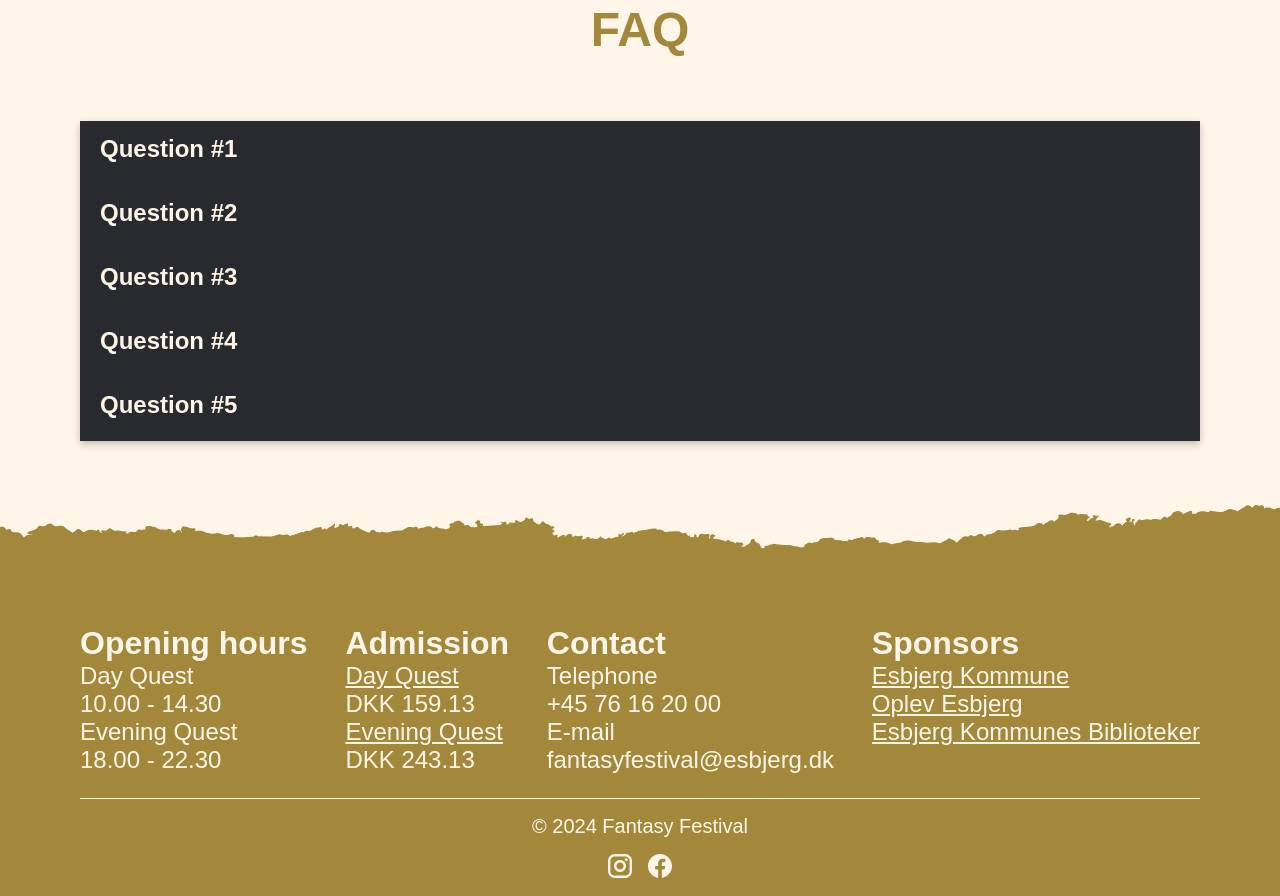
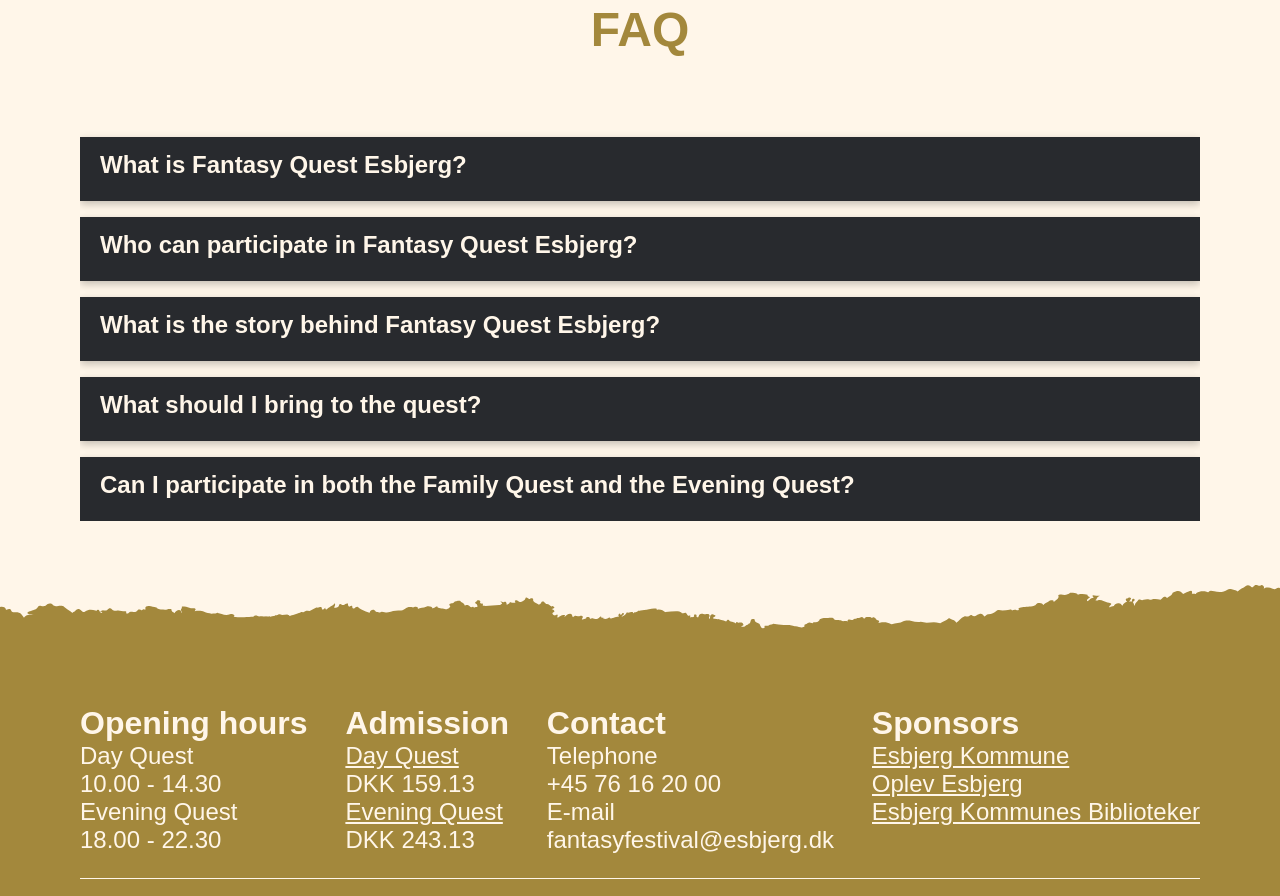
Before and after one commit to reasonsx/fantasy-quest-website, a Vue app in the folder 2nd-sem-project/: page / in a window 1280 px wide. Shown: the part 4300-5196 px from the top of the page. Built offline with nearby package versions, Linux system fonts and the light colour scheme; a web font is replaced by a local one.

Commit message:
faq update

```diff
--- a/2nd-sem-project/src/views/HomeView.vue
+++ b/2nd-sem-project/src/views/HomeView.vue
@@ -100,46 +100,46 @@ import Portals from '../assets/components/Portals.vue';
             <div class="faq">
                 <input type="checkbox" id="section-1" class="accordion-input">
                 <label for="section-1" class="accordion-label">
-                    <p>Question #1</p>
+                    <p>What is Fantasy Quest Esbjerg?</p>
                 </label>
                 <div class="accordion-content">
-                    <p>Content #1</p>
+                    <p>Fantasy Quest Esbjerg is an immersive, magical experience that blends theater, role-playing, and the timeless battle between good and evil. Participants embark on a quest filled with challenges and puzzles, meeting magical creatures and characters along the way.</p>
                 </div>
             </div>
             <div class="faq">
                 <input type="checkbox" id="section-2" class="accordion-input">
                 <label for="section-2" class="accordion-label">
-                    <p>Question #2</p>
+                    <p>Who can participate in Fantasy Quest Esbjerg?</p>
                 </label>
                 <div class="accordion-content">
-                    <p>Content #2</p>
+                    <p>The quest is designed for families and friends. The Family Quest is suitable for participants aged 7 and up, while the Evening Quest is geared towards those who enjoy solving complex puzzles and mysteries.</p>
                 </div>
             </div>
             <div class="faq">
                 <input type="checkbox" id="section-3" class="accordion-input">
                 <label for="section-3" class="accordion-label">
-                    <p>Question #3</p>
+                    <p>What is the story behind Fantasy Quest Esbjerg?</p>
                 </label>
                 <div class="accordion-content">
-                    <p>Content #3</p>
+                    <p>The story revolves around the legend that evil would come from the sea. In 1995, the sorcerer Gygaz the Wise created a magical defense, incorporating four heroes into the statues "Man by the Sea" to guard Esbjerg. When mysterious events start to happen, the statues awaken, calling for heroes to help fight the emerging evil and close the portals to other worlds.</p>
                 </div>
             </div>
             <div class="faq">
                 <input type="checkbox" id="section-4" class="accordion-input">
                 <label for="section-4" class="accordion-label">
-                    <p>Question #4</p>
+                    <p>What should I bring to the quest?</p>
                 </label>
                 <div class="accordion-content">
-                    <p>Content #4</p>
+                    <p>Bring comfortable clothing, suitable for walking around the streets of Esbjerg. If you choose to dress up, ensure your costume is practical for movement and weather conditions.</p>
                 </div>
             </div>
             <div class="faq">
                 <input type="checkbox" id="section-5" class="accordion-input">
                 <label for="section-5" class="accordion-label">
-                    <p>Question #5</p>
+                    <p>Can I participate in both the Family Quest and the Evening Quest?</p>
                 </label>
                 <div class="accordion-content">
-                    <p>Content #5</p>
+                    <p>Yes, you can choose to participate in both quests if you wish, but you will need to purchase separate tickets for each.</p>
                 </div>
             </div>
         </div>
@@ -555,9 +555,8 @@ import Portals from '../assets/components/Portals.vue';
     /* margin: 128px 0; */
     width: 1120px;
     /* box-shadow: 0 0 10px rgba(0, 0, 0, 0.2); */
-    box-shadow: rgba(0, 0, 0, 0.24) 0px 3px 8px;
+    /* box-shadow: rgba(0, 0, 0, 0.24) 0px 3px 8px; */
     overflow: hidden;
-    background-color: var(--black-color);
 
     /* border: 4px solid var(--light-papirus); */
     @media screen and (max-width: 768px) {
@@ -575,20 +574,29 @@ import Portals from '../assets/components/Portals.vue';
     height: 64px;
     display: block;
     color: var(--light-papirus);
-    /* background-color: var(--light-papirus); */
+    background-color: var(--black-color);
     /* border: 4px solid var(--gold-color); */
     font-weight: bold;
     cursor: pointer;
     position: relative;
     transition: background-color 0.1s;
+    margin-top: 16px;
+    box-shadow: rgba(0, 0, 0, 0.24) 0px 3px 8px;
+    @media screen and (max-width: 768px){
+        height: auto;
+
+    }
+
 }
 
+.accordion-label
 .accordion-label:hover {
     background-color: rgba(0, 0, 0, 0.1);
 }
 
 .accordion-content {
-    background: white;
+    background-color: var(--black-color);
+    color: var(--light-papirus);
     line-height: 1.6;
     font-size: 0.85em;
     display: none;
```
